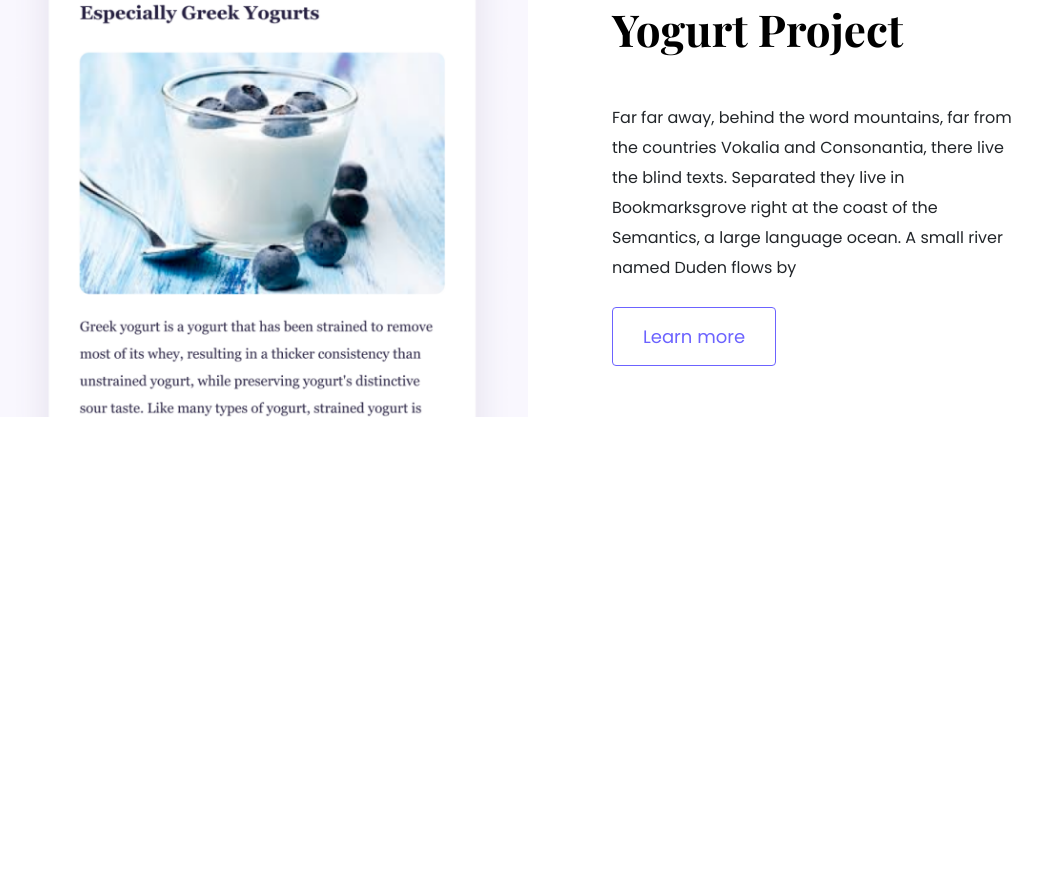
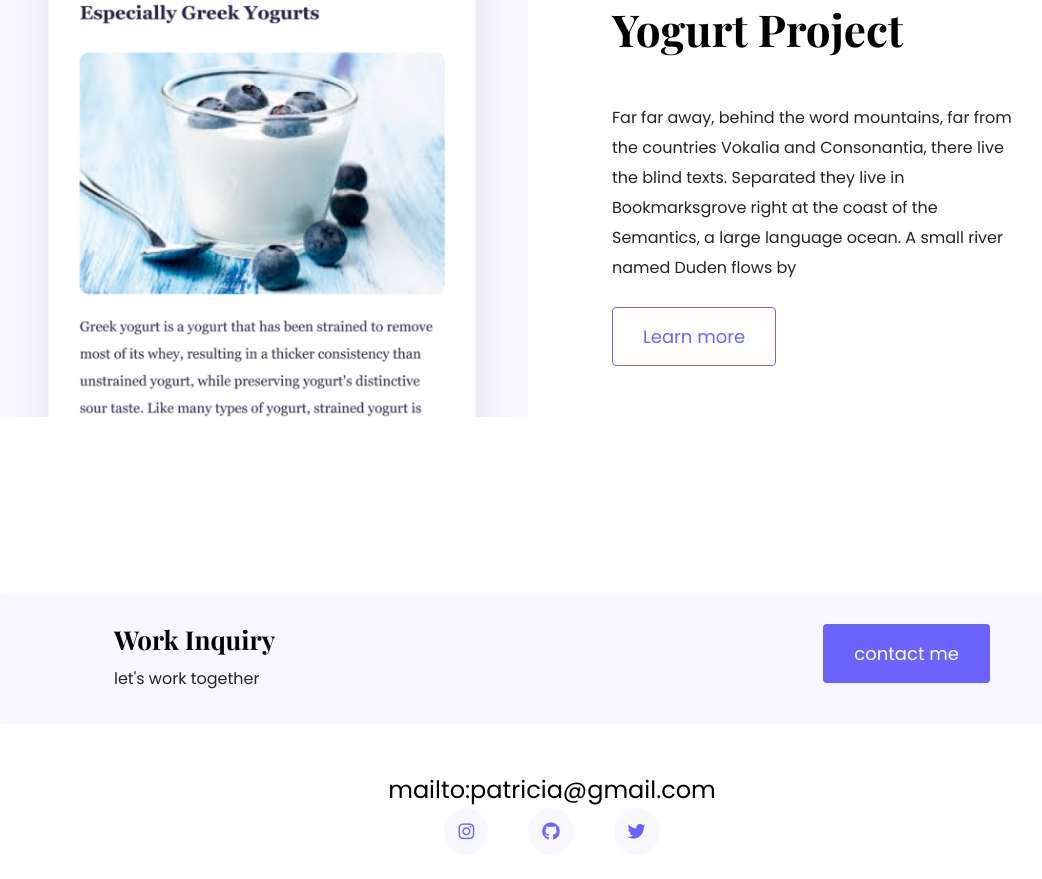
Before and after one commit to nonznonz/Newly-z, a plain HTML site: page index.html in a window 1280 px wide. Shown: the part 2152-3031 px from the top of the page, without its empty margins (88-1130 px from the left). Before the commit the page ends 2686 px from the top, so only its background shows below. Drawn offline with nearby package versions, Linux system fonts and the light colour scheme; a web font is replaced by a local one.

Commit message:
footer and content inserted

```diff
--- a/index.html
+++ b/index.html
@@ -114,7 +114,40 @@
         </div>
     </div>
 
+    <footer>
+        <div class="contact-box  d-flex justify-content-between  mb-5 d-none  d-md-flex ">
+            <div>
+            <h4>
+                Work Inquiry
+            </h4>
+            <p> let's work together</p>
+        </div>
 
+        <div>
+            <a href="" class="btn btn-branding">contact me</a>
+        </div>
+        </div>
+
+
+        <div class=" d-flex justify-content-center">
+        <a href="mailto:patricia@gmail.com"   class="email-link"> mailto:patricia@gmail.com</a>
+    </div>
+
+        <div class="social-links   d-flex justify-content-center">
+            <a href=" https://www.instagram.com/patricia" target="_blank"> <i class="fa-brands fa-instagram"></i>
+            </a>
+
+            <a href="https://www.github.com/patricia"  target="_blank"> <i class="fa-brands fa-github"></i>
+            </a>
+
+            <a href="https://www.twitter.com/patricia"  target="_blank"> <i class="fa-brands fa-twitter"></i>
+            </a>
+        </div>
+
+
+
+
+    </footer>
 
  </div>
 
--- a/styles/newlyz.css
+++ b/styles/newlyz.css
@@ -25,6 +25,11 @@ h1{
 
 h2{
     font-size: 44px;
+}
+
+
+h4{
+    font-size: 26px;
 }
 
 p{
@@ -146,3 +151,45 @@ nav a:hover{
     color: var(--branding-color);
     transition: all 150ms ease-in-out;
 }
+
+ footer .email-link{
+    text-decoration: none;
+    color: black;
+    font-size: 24px;
+    text-align: center;
+ }
+
+ footer .email-link:hover{
+    color: var(--branding-color);
+ }
+
+ footer{
+    margin: 60px 0;
+ }
+
+ footer .social-links a {
+
+    margin:0 20px;
+    color:var(--branding-color);
+    background: var(--secondary-color);
+    padding:10px 14px;
+
+    font-size: 18px;
+    border-radius: 50%;
+ }
+
+ footer .social-links a:hover{
+    color: white;
+    background: var(--branding-color);
+    transition: all 150ms ease-in-out;
+ }
+
+ footer  .contact-box{
+    background: var(--secondary-color);
+    padding: 30px  120px;
+    border-radius: 10px;
+ }
+
+ footer  .contact-box p{
+    margin: 0;
+ }
```
